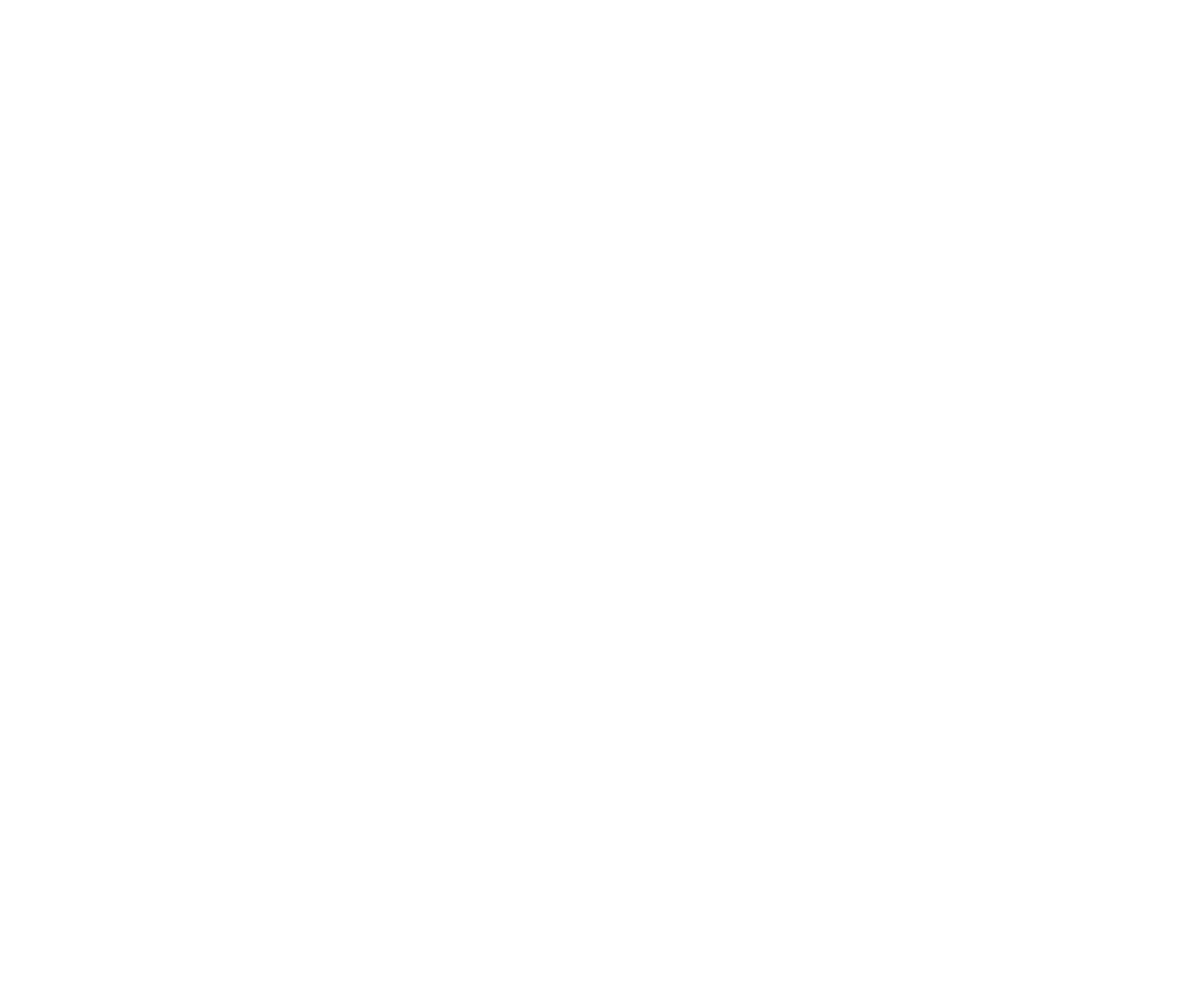
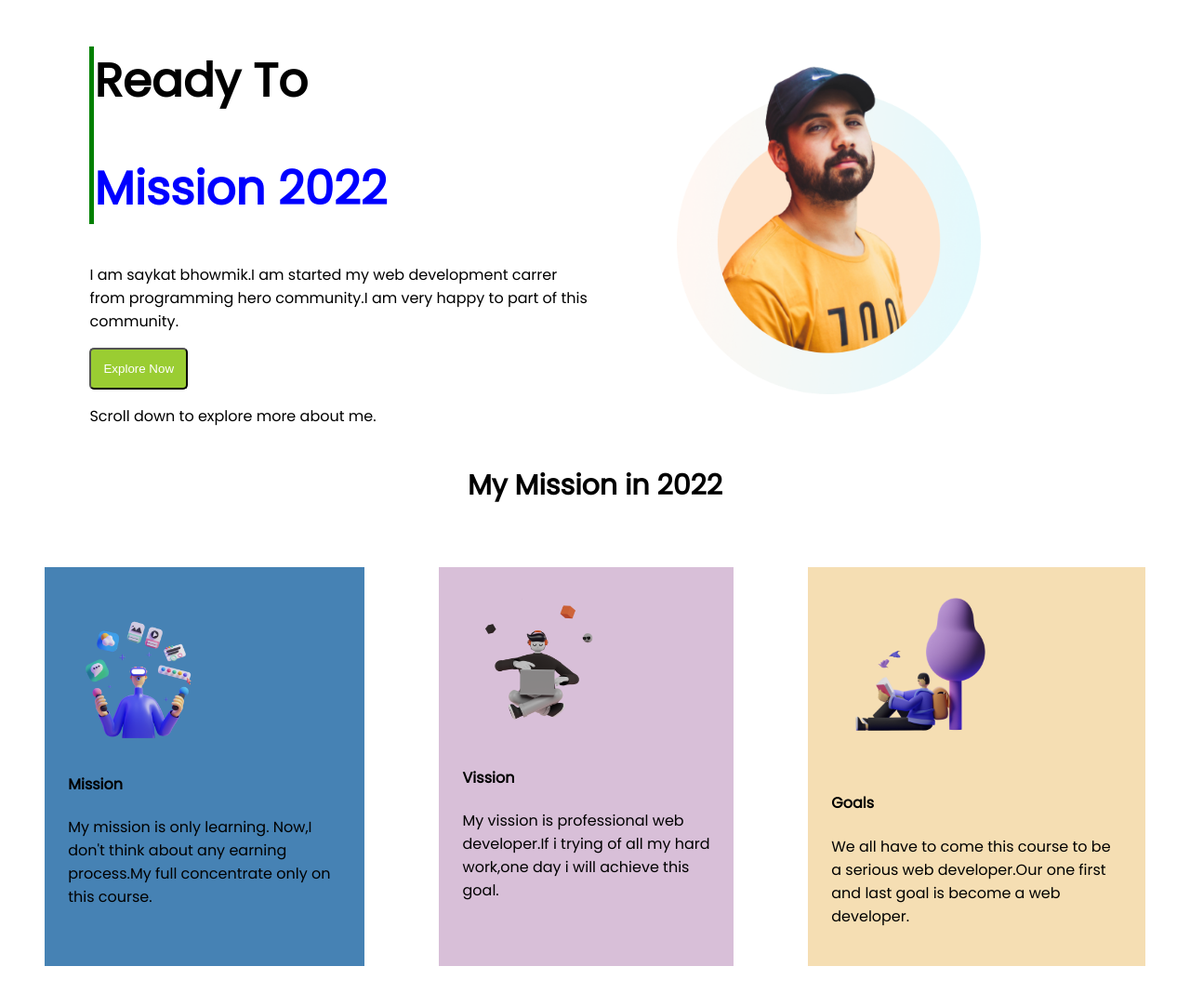
Before and after one commit to saykatb/assignment1, a plain HTML site: page index.html in a window 1280 px wide. Shown: the whole page at 93% size. Before the commit the page ends 800 px from the top, so only its background shows below. Drawn offline with Linux system fonts and the light colour scheme.

Commit message:
add first and second part

```diff
--- a/index.html
+++ b/index.html
@@ -5,11 +5,69 @@
     <meta charset="UTF-8">
     <meta http-equiv="X-UA-Compatible" content="IE=edge">
     <meta name="viewport" content="width=device-width, initial-scale=1.0">
-    <title>Saykat Portfolio</title>
+    <title>Saykat Assignment</title>
+    <link rel="preconnect" href="https://fonts.googleapis.com">
+    <link rel="preconnect" href="https://fonts.gstatic.com" crossorigin>
+    <link href="https://fonts.googleapis.com/css2?family=Poppins&display=swap" rel="stylesheet">
     <link rel="stylesheet" href="style.css">
 </head>
 
 <body>
+    <section>
+
+        <div class="half-width">
+            <div class="header">
+                <h1>Ready To</h1>
+                <h1><span class="color-change">Mission 2022</span></h1>
+            </div>
+            <p>I am saykat bhowmik.I am started my web development carrer from programming hero community.I am very
+                happy to
+                part of this community.</p>
+            <a target="_blank" href="https://github.com/saykatb/assignment1"><button class="button">Explore
+                    Now</button></a>
+            <p>Scroll down to explore more about me.</p>
+        </div>
+
+        <div class="half-width">
+            <img src="images/person/person-2.png" alt="">
+        </div>
+
+    </section>
+
+    <h2>My Mission in 2022</h2>
+    <section>
+
+        <div class="mission">
+            <img src="images/illustrators/illustrator-1.png" alt="">
+            <h4>Mission</h4>
+            <p>My mission is only learning. Now,I don't think about any earning process.My full concentrate only on
+                this
+                course. </p>
+
+        </div>
+        <div class="vision">
+            <img src="images/illustrators/illustrator-2.png" alt="">
+            <h4>Vission</h4>
+            <p>My vission is professional web developer.If i trying of all my hard work,one day i will achieve this
+                goal. </p>
+
+        </div>
+        <div class="goals">
+            <img src="images/illustrators/illustrator-3.png" alt="">
+            <h4>Goals</h4>
+            <p>We all have to come this course to be a serious web developer.Our one first and last goal is become a
+                web
+                developer.
+            </p>
+        </div>
+
+    </section>
+
+
+
+
+
+
 
 </body>
 
--- a/style.css
+++ b/style.css
@@ -0,0 +1,60 @@
+body{
+    font-family: 'Poppins', sans-serif;
+}
+h1{
+    font-size: 50px;
+}
+h2{
+    text-align: center;
+    font-size: 30px;
+}
+section{
+    display: flex;
+}
+.color-change{
+    color: blue;
+}
+.header{
+    font-size: 25px;
+    border-left: 5px solid green;
+}
+.button{
+    color: white;
+    background-color: yellowgreen;
+    padding: 13px;
+    border-radius: 5px;
+}
+.half-width{
+    width: 50%;
+    padding-left: 7%;
+}
+.half-width img{
+    width: 60%;
+}
+.mission img{
+    width: 60%;
+}
+.mission {
+    margin: 3%;
+    padding: 2%;
+    border: 2px solid white;
+    background-color: steelblue;
+}
+.vision img{
+    width: 60%;
+}
+.vision {
+    margin: 3%;
+    padding: 2%;
+    border: 2px solid white;
+    background-color: thistle;
+}
+.goals img{
+    width: 60%;
+}
+.goals {
+    margin: 3%;
+    padding: 2%;
+    border: 2px solid white;
+    background-color: wheat;
+}
```
